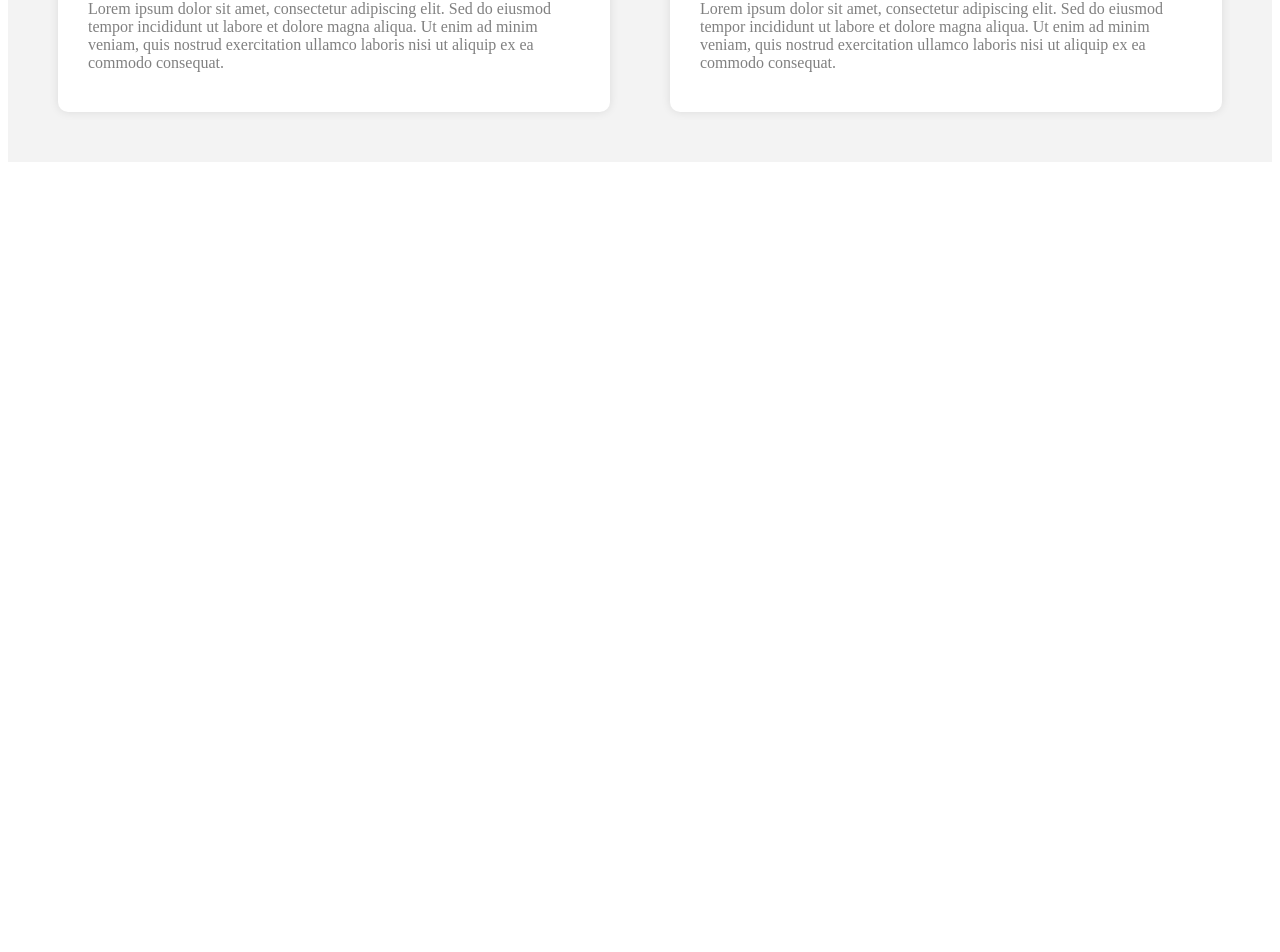
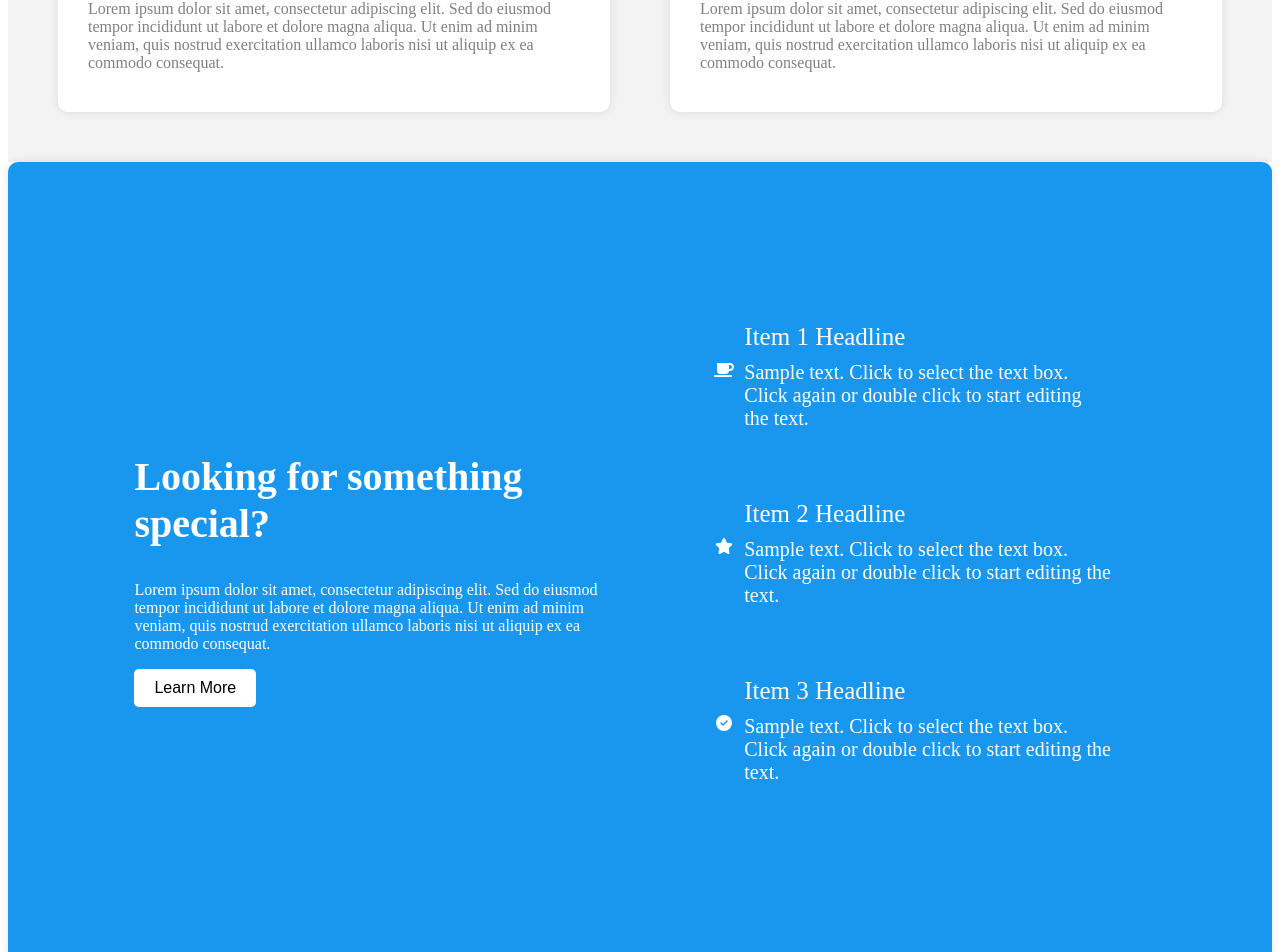
Before and after one commit to gulshan-ara/hardware_website, a React (Create React App) app: page / in a window 1280 px wide. Shown: the part 2227-3179 px from the top of the page. Before the commit the page ends 2397 px from the top, so only its background shows below. Built offline with nearby package versions, Linux system fonts and the light colour scheme.

Commit message:
another section added

```diff
--- a/src/App.js
+++ b/src/App.js
@@ -5,6 +5,7 @@ import CardRow from "./components/card";
 import TeamRow from "./components/team";
 import styled from "styled-components";
 import TransparentCardRow from "./components/feature";
+import RowWithColumn from "./components/learnMore";
 
 const Headline = styled.div`
 	text-align: center;
@@ -23,6 +24,7 @@ function App() {
 				<TeamRow />
 			</div>
 			<TransparentCardRow/>
+			<RowWithColumn/>
 		</div>
 	);
 }
--- /dev/null
+++ b/src/components/learnMore.jsx
@@ -0,0 +1,135 @@
+import React from "react";
+import styled from "styled-components";
+import { FontAwesomeIcon } from "@fortawesome/react-fontawesome";
+import {
+	faCoffee,
+	faStar,
+	faCheckCircle,
+} from "@fortawesome/free-solid-svg-icons";
+
+// Styled components
+const Container = styled.div`
+	display: flex;
+	justify-content: space-between;
+	align-items: center;
+	padding: 20px;
+	background-color: #1996ed;
+	border-radius: 10px;
+	box-shadow: 0px 0px 10px rgba(0, 0, 0, 0.1);
+	padding: 10%;
+`;
+
+const LeftSide = styled.div`
+	flex: 0.5;
+	color: #fff;
+	flex-direction: column;
+	justify-content: center;
+  align-items: center;
+`;
+
+const RightSide = styled.div`
+	flex: 0.5;
+	display: flex;
+	flex-direction: column;
+	padding: 10px;
+`;
+
+const Item = styled.div`
+	display: flex;
+	align-items: center;
+	margin-bottom: 10px;
+	margin-left: 10%;
+	padding: 5%;
+	color: #fff;
+`;
+
+const Icon = styled.div`
+	width: 40px;
+	height: 40px;
+	margin-right: 10px;
+	border-radius: 50%;
+	display: flex;
+	justify-content: center;
+	align-items: left;
+`;
+
+const Headline = styled.p`
+	margin: 0;
+	font-size: 25px;
+	font-weight: 500;
+`;
+
+const Subheadline = styled.p`
+	margin: 10px 0;
+	font-size: 20px;
+`;
+
+const Button = styled.button`
+	padding: 10px 20px;
+	background-color: white;
+	color: black;
+	border: none;
+	border-radius: 5px;
+	font-size: 16px;
+	cursor: pointer;
+`;
+
+// Component
+const RowWithColumn = () => {
+	return (
+		<Container>
+			<LeftSide>
+				<h2 style={{ "font-size": 40 }}>
+					Looking for something special?
+				</h2>
+				<p>
+					Lorem ipsum dolor sit amet, consectetur adipiscing elit. Sed
+					do eiusmod tempor incididunt ut labore et dolore magna
+					aliqua. Ut enim ad minim veniam, quis nostrud exercitation
+					ullamco laboris nisi ut aliquip ex ea commodo consequat.
+				</p>
+				<Button>Learn More</Button>
+			</LeftSide>
+			<RightSide>
+				<Item>
+					<Icon>
+						<FontAwesomeIcon icon={faCoffee} />
+					</Icon>
+					<div>
+						<Headline>Item 1 Headline</Headline>
+						<Subheadline>
+							Sample text. Click to select the text box. Click
+							again or double click to start editing the text.
+						</Subheadline>
+					</div>
+				</Item>
+				<Item>
+					<Icon>
+						<FontAwesomeIcon icon={faStar} />
+					</Icon>
+					<div>
+						<Headline>Item 2 Headline</Headline>
+						<Subheadline>
+							Sample text. Click to select the text box. Click
+							again or double click to start editing the text.
+						</Subheadline>
+					</div>
+				</Item>
+				<Item>
+					<Icon>
+						<FontAwesomeIcon icon={faCheckCircle} />
+					</Icon>
+					<div>
+						<Headline>Item 3 Headline</Headline>
+						<Subheadline>
+							Sample text. Click to select the text box. Click
+							again or double click to start editing the text.
+						</Subheadline>
+					</div>
+				</Item>
+			</RightSide>
+		</Container>
+	);
+};
+
+export default RowWithColumn;
```
